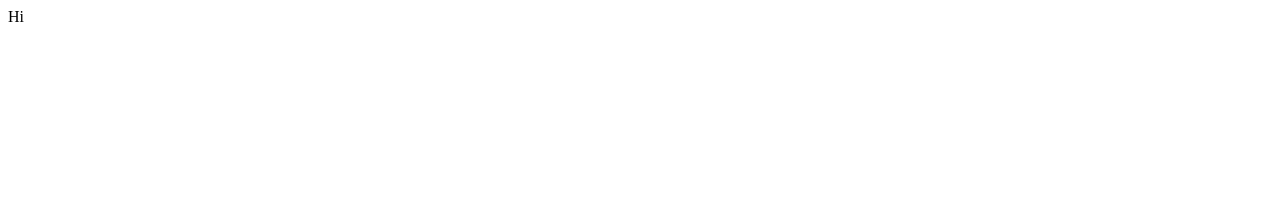
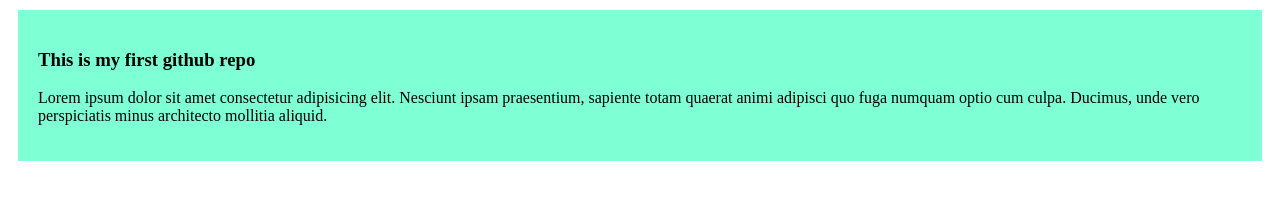
Before and after one commit to Ferdous14/new-repo, a plain HTML site: page index.html in a window 1280 px wide. Drawn offline with Linux system fonts and the light colour scheme.

Commit message:
Added the first change

```diff
--- /dev/null
+++ b/index.css
@@ -0,0 +1,5 @@
+div{
+    background-color: aquamarine;
+    padding: 20px;
+    margin: 10px;
+}
--- a/index.html
+++ b/index.html
@@ -4,8 +4,13 @@
     <meta charset="UTF-8">
     <meta name="viewport" content="width=device-width, initial-scale=1.0">
     <title>My first github repo.</title>
+    <link rel="stylesheet" href="index.css">
 </head>
 <body>
-    Hi
+    <div>
+        <h3>This is my first github repo</h3>
+        <p>Lorem ipsum dolor sit amet consectetur adipisicing elit. Nesciunt ipsam praesentium, sapiente totam quaerat animi adipisci quo fuga numquam optio cum culpa. Ducimus, unde vero perspiciatis minus architecto mollitia aliquid.</p>
+    </div>
+
 </body>
 </html>
```
